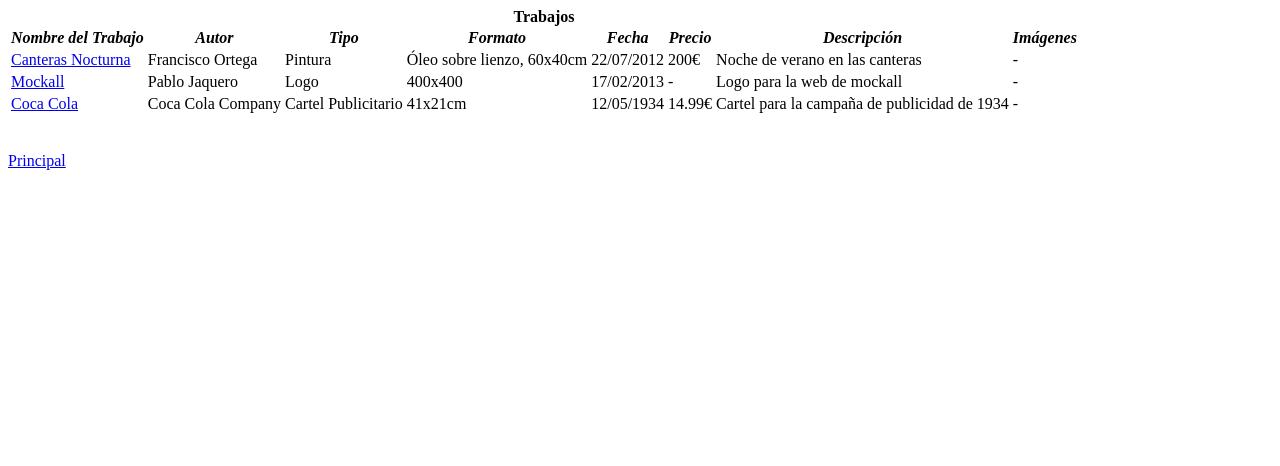
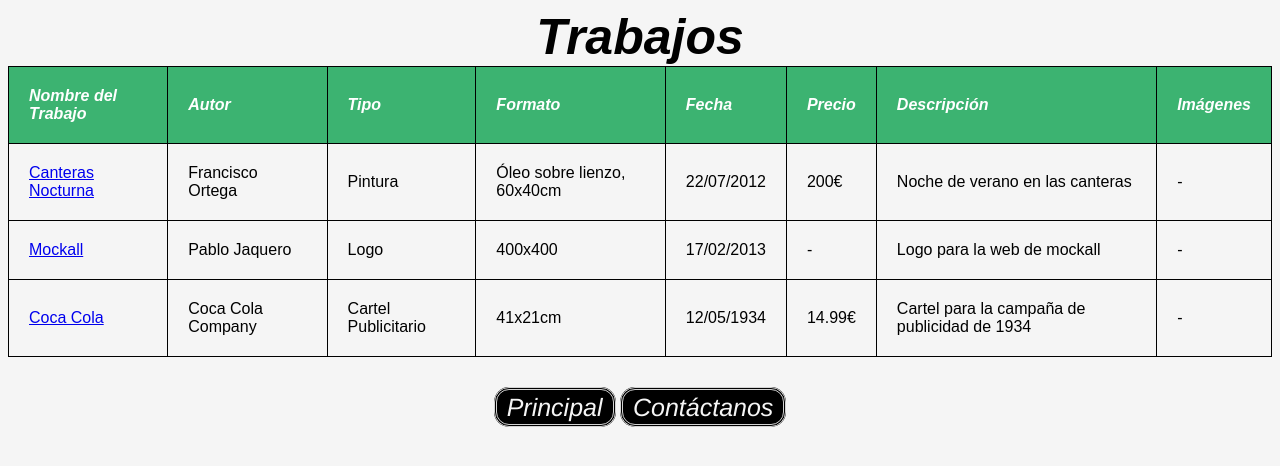
Before and after one commit to CarlosIS2/P4-Artencuentro, a plain HTML site: page tabla.html in a window 1280 px wide. Drawn offline with Linux system fonts and the light colour scheme.

Commit message:
Css Tabla terminada

```diff
--- a/canterasNocturna.html
+++ b/canterasNocturna.html
@@ -3,6 +3,7 @@
 <head>
     <meta charset="UTF-8">
     <title>Canteras Nocturnas</title>
+    <link rel="stylesheet" href="estilos.css">
 </head>
     <body>
         <p>
@@ -16,7 +17,11 @@
             <b>Precio:</b> 200€ <br>
             <h3>Descripción:</h3> Vista de una noche de invierno en la playa de las canteras desde la puntilla
             <br><br>
-        <a href="index.html">Principal</a>
-        <a href="tabla.html">Trabajos</a>
+        <footer>
+            <div>
+                <a href="index.html" class="enlace">Principal</a>
+                <a href="contacto.html" class="enlace">Contáctanos</a>
+            </div>
+        </footer>
     </body>
 </html>
--- /dev/null
+++ b/estiloTabla.css
@@ -0,0 +1,62 @@
+body{
+    background-color: whitesmoke;
+    font-family: Arial;
+}
+
+.contenedorTabla{
+    margin: auto;
+    width: auto;
+}
+
+table{
+    background-color: whitesmoke;
+    text-align: left;
+    border-collapse: collapse;
+    width: 100%;
+}
+
+footer{
+    padding: auto;
+    text-align: center;
+}
+
+.enlace{
+    padding: 3px;
+    padding-left: 10px;
+    padding-right: 10px;
+    text-decoration: none;
+    background-color: black;
+    color: whitesmoke;
+    font-size: 25px;
+    font-family: helvetica;
+    font-style: italic;
+    border: 3px double lightgrey;
+    border-radius: 15px;
+}
+
+.enlace:hover{
+    opacity: 0.5;
+    text-decoration: none;
+}
+
+th, td{
+    border: solid 1px black;
+    padding: 20px;
+}
+
+tr:hover td{
+    background-color: lightblue;
+}
+
+thead{
+    background-color: mediumseagreen;
+    color: white;
+    border-bottom: 5px black;
+}
+
+caption{
+    font-family: Arial;
+    font-style: italic;
+    text-align: center;
+    font-size: 50px;
+}
--- a/estilos.css
+++ b/estilos.css
@@ -5,11 +5,11 @@
 
 body{
     background-color: whitesmoke;
+    font-family: Arial;
 }
 
 .barraNavegacion{
     background-color: black;
-    font-family: Arial;
     margin: 0;
 }
 
@@ -48,7 +48,6 @@ body{
 }
 
 .titulo{
-    font-family: Arial;
     font-style: italic;
     font-size: 100px;
 }
--- a/tabla.html
+++ b/tabla.html
@@ -3,10 +3,13 @@
 <head>
     <meta charset="UTF-8">
     <title>Trabajos</title>
+    <link rel="stylesheet" href="estiloTabla.css">
 </head>
     <body>
+        <div class="contenedorTabla">
             <table>
                 <caption><b>Trabajos</b></caption>
+                    <thead>
                         <tr>
                             <th><i>Nombre del Trabajo</i></th>
                             <th><i>Autor</i></th>
@@ -17,6 +20,8 @@
                             <th><i>Descripción</i></th>
                             <th><i>Imágenes</i></th>
                         </tr>
+                    </thead>
+                    <tbody>
                         <tr>
                             <td><a href="canterasNocturna.html"> Canteras Nocturna </a></td>
                             <td>Francisco Ortega</td>
@@ -47,8 +52,15 @@
                             <td>Cartel para la campaña de publicidad de 1934</td>
                             <td>-</td>
                         </tr>
+                    </tbody>
             </table>
+        </div>
         <br><br>
-        <a href="index.html">Principal</a>
+        <footer>
+            <div>
+                <a href="index.html" class="enlace">Principal</a>
+                <a href="contacto.html" class="enlace">Contáctanos</a>
+            </div>
+        </footer>
     </body>
 </html>
```
Also changed, not shown: cocacola.html (+9 -2 lines), contacto.html (+6 -1 lines), index.html (+1 -2 lines), mockall.html (+7 -2 lines). Lines whose indentation alone changed are shown as unchanged.
